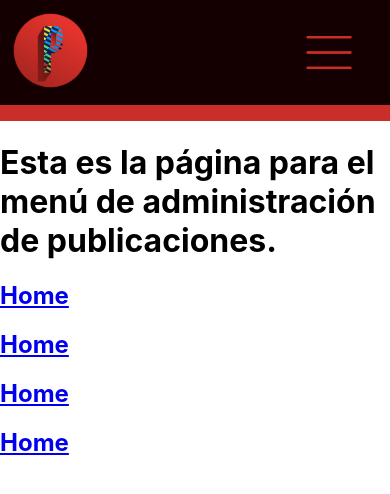
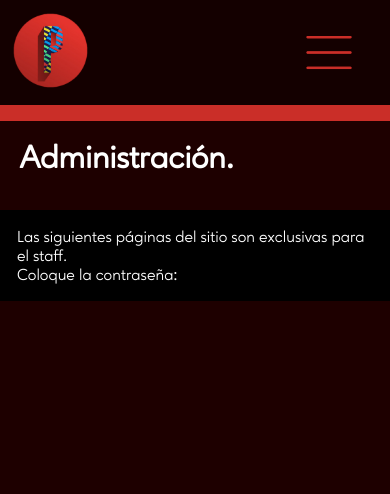
Before and after one commit to lautar007/plastico2.0, a React (Create React App) app: page /admin in a window 390 px wide. Shown: the top 494 px of the page. Built offline with nearby package versions, Linux system fonts and the light colour scheme.

Commit message:
Starting frontend Admin

```diff
--- a/src/components/Admin.js
+++ b/src/components/Admin.js
@@ -1,10 +1,23 @@
-import React from "react";
+import React, { useState } from "react";
 import { Link } from "react-router-dom";
+import '../styles/Admin.css';
 
 export default function Administracion (){
+
+    const [adminEnter, setAdminEnter] = useState(false);
+    const password = "fotometro";
+
     return(
+        <div className="admin-content">
+            <h1 className="admin-title">Administración.</h1>
+            {
+                adminEnter === false ?
+                <div className="pass-content">
+                    <p className="pass-label">Las siguientes páginas del sitio son exclusivas para el staff.</p>
+                    <p className="pass-label">Coloque la contraseña:</p>
+                </div>
+                :
                 <div>
-            <h1>Esta es la página para el menú de administración de publicaciones.</h1>
                     <Link to="/">
                         <h2>Home</h2>
                     </Link>
@@ -18,5 +31,7 @@ export default function Administracion (){
                         <h2>Home</h2>
                     </Link>
                 </div>
+            }
+        </div>
     )
 }
--- /dev/null
+++ b/src/styles/Admin.css
@@ -0,0 +1,37 @@
+/* Fuentes */
+@font-face{
+    font-family: 'Ageo-light';
+    src:url('../fonts/AgeoTrial-Light.ttf')
+}
+
+@font-face{
+    font-family: 'Ageo-regular';
+    src:url('../fonts/AgeoTrial-Regular.ttf')
+}
+
+/* Comienzo de los estilos para pantalla de móvil (menos de 400px de ancho) */
+
+@media (max-width: 499px){
+    .admin-content{
+        background-color: rgb(30 0 0);
+        height: 86vh;
+    }
+    .admin-title{
+        color: white;
+        margin: 0;
+        padding: 2vh 5vw;
+        font-family: 'Ageo-regular';
+    }
+    .pass-content{
+        margin: 2vh 0;
+        padding: 2vh 0;
+        position:absolute;
+        background-color: black;
+    }
+    .pass-label{
+        color: white;
+        font-family: 'Ageo-regular';
+        margin: 0 2vh;
+        font-size: 10pw;
+    }
+}
```
Lines whose indentation alone changed are shown as unchanged.
